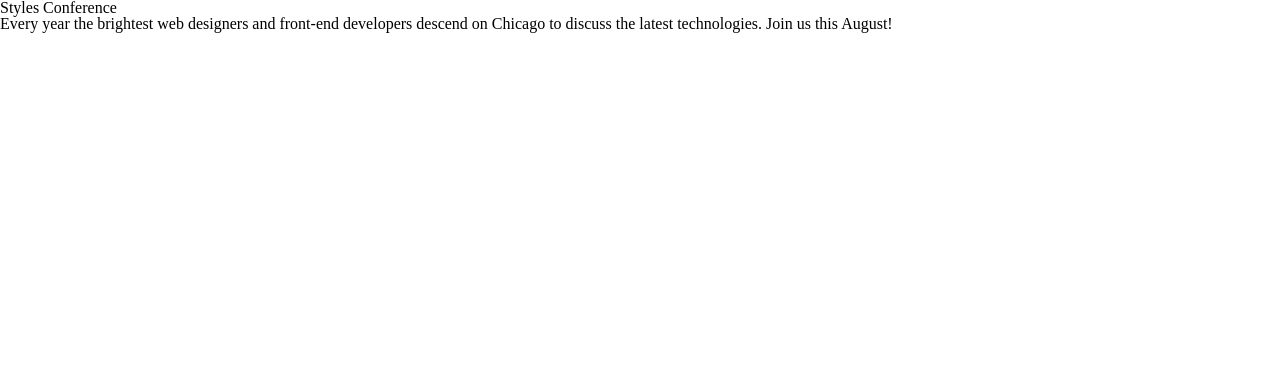
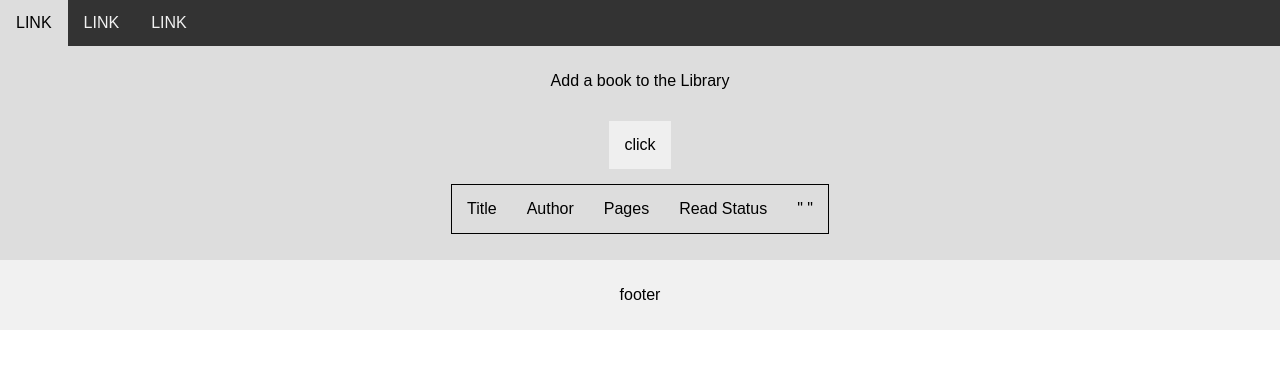
Before and after one commit to HelloMyNameIsSeth/PROJECT-LIBRARY, a plain HTML site: page Library/index.html in a window 1280 px wide. Drawn offline with Linux system fonts and the light colour scheme.

Commit message:
- Completed Remove Button Functionality - Completed Add text dynamically to table functionality

```diff
--- a/Library/assets/js/script.js
+++ b/Library/assets/js/script.js
@@ -0,0 +1,68 @@
+var myLibrary = [];
+var titleComparison = [];
+
+
+function Book(title, author, pages, read) {
+
+    this.title = title;
+    this.author = author;
+    this.pages = pages;
+    this.read = read;
+
+}
+
+function inputValidation() {
+
+}
+
+function removeButton(r) {
+    //https://sebhastian.com/javascript-create-button/ {
+  var i = r.parentNode.parentNode.rowIndex;
+  document.getElementById("myTable").deleteRow(i);
+}
+
+
+
+function addBookToLibrary() {
+
+    var title = prompt("Enter Book's Title:", "No Book Name Provided");
+    var author = prompt("Enter Book's Author:", "No Author Provided");
+    var pages = prompt("Enter Number of Pages in the book:", "No Page Number Provided");
+    var read = prompt("Have you read the book?:", "No Read Status Provided");
+
+    const newBook = new Book(title, author, pages, read);
+
+    myLibrary.push(newBook);
+
+    var table = document.getElementById("myTable");
+    var row = table.insertRow(1);
+    var cell1 = row.insertCell(0);
+    var cell2 = row.insertCell(1);
+    var cell3 = row.insertCell(2);
+    var cell4 = row.insertCell(3);
+    var cell5 = row.insertCell(4);
+
+    //cell1.innerHTML = title;
+
+    //let btn = new createRemoveButton();
+
+    let btn = document.createElement("button");
+    btn.innerHTML = "Remove";
+    btn.type = "submit";
+    btn.addEventListener("click", function(){
+        var i = this.parentNode.parentNode.rowIndex;
+        document.getElementById("myTable").deleteRow(i);
+    });
+
+
+
+
+    latestBook = myLibrary[myLibrary.length-1];
+    cell1.innerHTML = latestBook.title;
+    cell2.innerHTML = latestBook.author;
+    cell3.innerHTML = latestBook.pages;
+    cell4.innerHTML = latestBook.read;
+    cell5.appendChild(btn);
+
+
+}
--- a/Library/assets/stylesheets/main.css
+++ b/Library/assets/stylesheets/main.css
@@ -1,6 +1,9 @@
-/* http://meyerweb.com/eric/tools/css/reset/ 2. v2.0 | 20110126
-  License: none (public domain)
-*/
+<!DOCTYPE html>
+<html lang="en">
+<head>
+<title>CSS Template</title>
+<meta charset="utf-8">
+<meta name="viewport" content="width=device-width, initial-scale=1">
 
 html, body, div, span, applet, object, iframe,
 h1, h2, h3, h4, h5, h6, p, blockquote, pre,
@@ -15,33 +18,105 @@ article, aside, canvas, details, embed,
 figure, figcaption, footer, header, hgroup,
 menu, nav, output, ruby, section, summary,
 time, mark, audio, video {
+	margin: 0;
+	padding: 0;
+	border: 0;
+	font-size: 100%;
+	font: inherit;
+	vertical-align: baseline;
+}
+
+<style>
+* {
+  box-sizing: border-box;
+  font-family: Arial, Helvetica, sans-serif;
+}
+
+body {
   margin: 0;
-  padding: 0;
-  border: 0;
-  font-size: 100%;
-  font: inherit;
-  vertical-align: baseline;
+  font-family: Arial, Helvetica, sans-serif;
+  text-align:center;
 }
-/* HTML5 display-role reset for older browsers */
-article, aside, details, figcaption, figure,
-footer, header, hgroup, menu, nav, section {
+
+input[type=button] {
+
+  border: none;
+  color: black;
+  padding: 15px;
+  text-align: center;
+  text-decoration: none;
+  display: inline-block;
+  font-size: 16px;
+  margin: 15px;
+
+}
+
+/* Style the top navigation bar */
+.topnav {
+  overflow: hidden;
+  background-color: #333;
+}
+
+/* Style the topnav links */
+.topnav a {
+  float: left;
   display: block;
+  color: #f2f2f2;
+  text-align: center;
+  padding: 14px 16px;
+  text-decoration: none;
 }
-body {
-  line-height: 1;
+
+/* Change color on hover */
+.topnav a:hover {
+  background-color: #ddd;
+  color: black;
 }
-ol, ul {
-  list-style: none;
+
+/* Style the content */
+.content {
+  background-color: #ddd;
+  text-align: center;
+  padding: 10px;
+
+
 }
-blockquote, q {
-  quotes: none;
+
+table {
+    border: 1px solid black;
+     margin: 0 auto;
+     border-collapse: collapse;
 }
-blockquote:before, blockquote:after,
-q:before, q:after {
-  content: '';
-  content: none;
+
+th, td {
+    padding: 15px;
 }
-table {
-  border-collapse: collapse;
-  border-spacing: 0;
+
+
+
+/* Style the footer */
+.footer {
+  background-color: #f1f1f1;
+  padding: 10px;
 }
+</style>
+</head>
+<body>
+
+<div class="topnav">
+  <a href="#">Link</a>
+  <a href="#">Link</a>
+  <a href="#">Link</a>
+</div>
+
+<div class="content">
+  <h2>CSS Template</h2>
+
+</div>
+
+<div class="footer">
+  <p>Footer</p>
+</div>
+
+</body>
+</html>
--- a/Library/index.html
+++ b/Library/index.html
@@ -1,12 +1,52 @@
 <!DOCTYPE html>
 <html lang="en">
+
   <head>
     <meta charset="utf-8">
     <title>Seth Touchette</title>
     <link rel="stylesheet" href="assets/stylesheets/main.css">
+    <script src="assets/js/script.js"></script>
   </head>
+
   <body>
-    <h1>Styles Conference</h1>
-    <p>Every year the brightest web designers and front-end developers descend on Chicago to discuss the latest technologies. Join us this August!</p>
+      <div class = "topnav">
+          <a href = "#"> LINK </a>
+          <a href = "#"> LINK </a>
+          <a href = "#"> LINK </a>
+      </div>
+
+      <div class = "content">
+          <p> Add a book to the Library </p>
+          <input type="button" value="click" onclick="addBookToLibrary()"/>
+
+          <table id="myTable">
+
+              <tr>
+                  <td> Title </td>
+                  <td> Author </td>
+                  <td> Pages </td>
+                  <td> Read Status </td>
+                  <td> " " </td>
+              </tr>
+          </table>
+
+
+
+
+
+
+          <p id="demo"></p>
+      </div>
+
+      <div class = "footer">
+          <p> footer </p>
+      </div>
+
+
+
+
   </body>
+
+
+
 </html>
```
Also changed, not shown: Library/assets/js/testing.js (added, +27 -0 lines).
